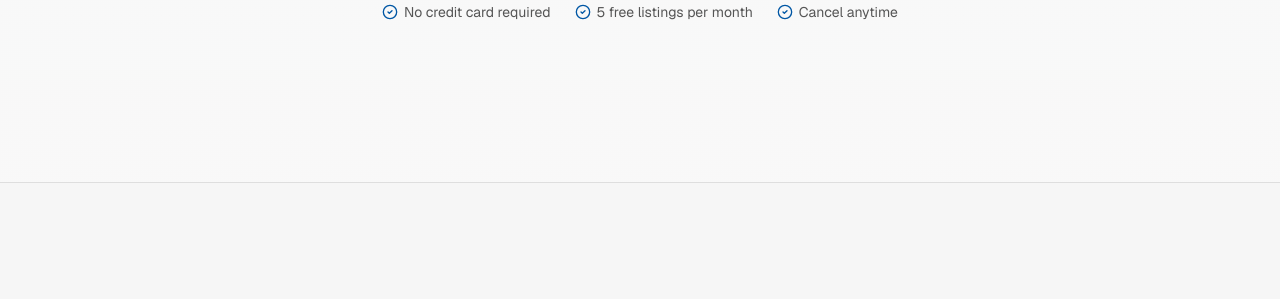
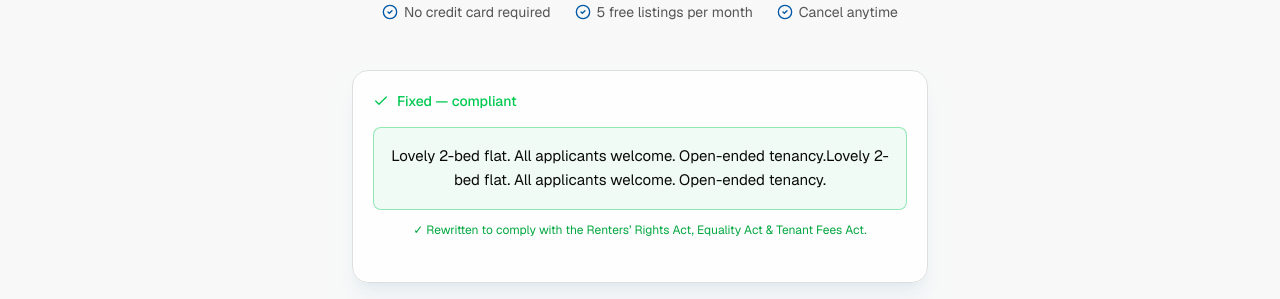
Before and after one commit to WhyCantItWork/listingai, a Next.js app: page / in a window 1280 px wide. Shown: the part 621-920 px from the top of the page. Built offline with nearby package versions, Linux system fonts and the light colour scheme; no server answers.

Commit message:
Add live checker demo to homepage hero

```diff
--- a/app/globals.css
+++ b/app/globals.css
@@ -268,3 +268,7 @@
     transform: translateY(0);
   }
 }
+@keyframes checker-sweep {
+  0% { transform: translateY(-100%); }
+  100% { transform: translateY(400%); }
+}
--- a/app/page.tsx
+++ b/app/page.tsx
@@ -13,7 +13,7 @@ import {
   ScrollText,
   ScanLine,
 } from "lucide-react"
-
+import { CheckerDemo } from "@/components/checker-demo"
 import { Button } from "@/components/ui/button"
 
 const features = [
@@ -151,7 +151,6 @@ export default function LandingPage() {
               </Button>
             </div>
 
-
             <div className="tenancy-rise tenancy-rise-4 mt-8 flex flex-wrap items-center justify-center gap-x-6 gap-y-2 text-sm text-muted-foreground">
               <span className="flex items-center gap-1.5">
                 <CheckCircle2 className="h-4 w-4 text-primary" />
@@ -165,6 +164,11 @@ export default function LandingPage() {
                 <CheckCircle2 className="h-4 w-4 text-primary" />
                 Cancel anytime
               </span>
+            </div>
+
+            {/* Live checker demo */}
+            <div className="tenancy-rise tenancy-rise-4 mt-12">
+              <CheckerDemo />
             </div>
           </div>
         </div>
--- /dev/null
+++ b/components/checker-demo.tsx
@@ -0,0 +1,154 @@
+"use client"
+
+import { useEffect, useState } from "react"
+import { ScanLine, AlertTriangle, Check } from "lucide-react"
+
+const examples = [
+  {
+    before: "Lovely 2-bed flat, professionals only, no DSS. Minimum 12-month term.",
+    bad: ["professionals only", "no DSS", "Minimum 12-month term"],
+    after: "Lovely 2-bed flat. All applicants welcome. Open-ended tenancy.",
+    reason: "“Professionals only” and “no DSS” breach the Equality Act; fixed terms are abolished under the RRA.",
+  },
+  {
+    before: "Modern studio. No children. Offers over £1,200 considered. 6 months rent upfront.",
+    bad: ["No children", "Offers over £1,200", "6 months rent upfront"],
+    after: "Modern studio. Families welcome. £1,200 pcm. One month’s rent in advance.",
+    reason: "Banning children, rental bidding, and large advance rent are all banned under the RRA 2025.",
+  },
+  {
+    before: "Bright room in safe area. No pets under any circumstances.",
+    bad: ["safe area", "No pets under any circumstances"],
+    after: "Bright room in a well-connected location. Pet requests considered.",
+    reason: "“Safe area” is a subjective liability claim; blanket no-pets clauses are no longer permitted.",
+  },
+]
+
+type Phase = "scanning" | "flagged" | "fixed"
+
+function highlight(text: string, phrases: string[], cls: string) {
+  let parts: (string | { m: string })[] = [text]
+  phrases.forEach((p) => {
+    parts = parts.flatMap((part) => {
+      if (typeof part !== "string") return [part]
+      const idx = part.toLowerCase().indexOf(p.toLowerCase())
+      if (idx === -1) return [part]
+      return [part.slice(0, idx), { m: part.slice(idx, idx + p.length) }, part.slice(idx + p.length)]
+    })
+  })
+  return parts.map((part, i) =>
+    typeof part === "string" ? (
+      <span key={i}>{part}</span>
+    ) : (
+      <span key={i} className={cls}>{part.m}</span>
+    )
+  )
+}
+
+export function CheckerDemo() {
+  const [idx, setIdx] = useState(0)
+  const [phase, setPhase] = useState<Phase>("scanning")
+
+  const ex = examples[idx]
+
+  useEffect(() => {
+    const seq: [Phase, number][] = [
+      ["scanning", 1400],
+      ["flagged", 2600],
+      ["fixed", 3200],
+    ]
+    let active = true
+    let step = 0
+
+    const run = () => {
+      if (!active) return
+      const [p, dur] = seq[step]
+      setPhase(p)
+      step++
+      if (step < seq.length) {
+        setTimeout(run, dur)
+      } else {
+        // advance to next example after the "fixed" hold
+        setTimeout(() => {
+          if (!active) return
+          setIdx((i) => (i + 1) % examples.length)
+          step = 0
+          run()
+        }, dur)
+      }
+    }
+    run()
+    return () => { active = false }
+  }, [idx])
+
+  return (
+    <div className="mx-auto w-full max-w-xl rounded-2xl border border-border bg-card/80 p-5 shadow-xl shadow-primary/5 backdrop-blur">
+      {/* Status bar */}
+      <div className="mb-4 flex items-center gap-2 text-sm font-medium">
+        {phase === "scanning" && (
+          <span className="flex items-center gap-2 text-muted-foreground">
+            <ScanLine className="h-4 w-4 animate-pulse text-primary" />
+            Scanning advert…
+          </span>
+        )}
+        {phase === "flagged" && (
+          <span className="flex items-center gap-2 text-rose-500 animate-[tenancy-rise_0.3s_ease-out]">
+            <AlertTriangle className="h-4 w-4" />
+            {ex.bad.length} issue{ex.bad.length !== 1 ? "s" : ""} found
+          </span>
+        )}
+        {phase === "fixed" && (
+          <span className="flex items-center gap-2 text-green-500 animate-[tenancy-pop_0.4s_cubic-bezier(0.34,1.56,0.64,1)]">
+            <Check className="h-4 w-4" />
+            Fixed — compliant
+          </span>
+        )}
+      </div>
+
+      {/* Advert text */}
+      <div
+        className={`relative rounded-lg border p-4 text-[15px] leading-relaxed transition-colors duration-500 ${
+          phase === "fixed" ? "border-green-500/40 bg-green-500/5" : "border-border bg-background/50"
+        }`}
+      >
+        {/* Scan line sweep */}
+        {phase === "scanning" && (
+          <div
+            aria-hidden
+            className="pointer-events-none absolute inset-x-0 top-0 h-12 -translate-y-full bg-gradient-to-b from-transparent via-primary/20 to-transparent"
+            style={{ animation: "checker-sweep 1.4s ease-in-out" }}
+          />
+        )}
+
+        {phase === "fixed" ? (
+          <span className="text-foreground animate-[tenancy-rise_0.4s_ease-out]">
+            {highlight(ex.after, [], "")}
+            {ex.after}
+          </span>
+        ) : (
+          <span className="text-foreground">
+            {highlight(
+              ex.before,
+              ex.bad,
+              phase === "flagged"
+                ? "rounded bg-rose-500/15 px-1 font-medium text-rose-600 line-through decoration-rose-500/60 dark:text-rose-400 transition-all"
+                : "transition-all"
+            )}
+          </span>
+        )}
+      </div>
+
+      {/* Reason line */}
+      <div className="mt-3 min-h-[2.5rem] text-xs text-muted-foreground">
+        {phase === "flagged" && (
+          <p className="animate-[tenancy-rise_0.3s_ease-out]">{ex.reason}</p>
+        )}
+        {phase === "fixed" && (
+          <p className="animate-[tenancy-rise_0.3s_ease-out] text-green-600 dark:text-green-400">
+            ✓ Rewritten to comply with the Renters’ Rights Act, Equality Act &amp; Tenant Fees Act.
+          </p>
+        )}
+      </div>
+    </div>
+  )
+}
```
